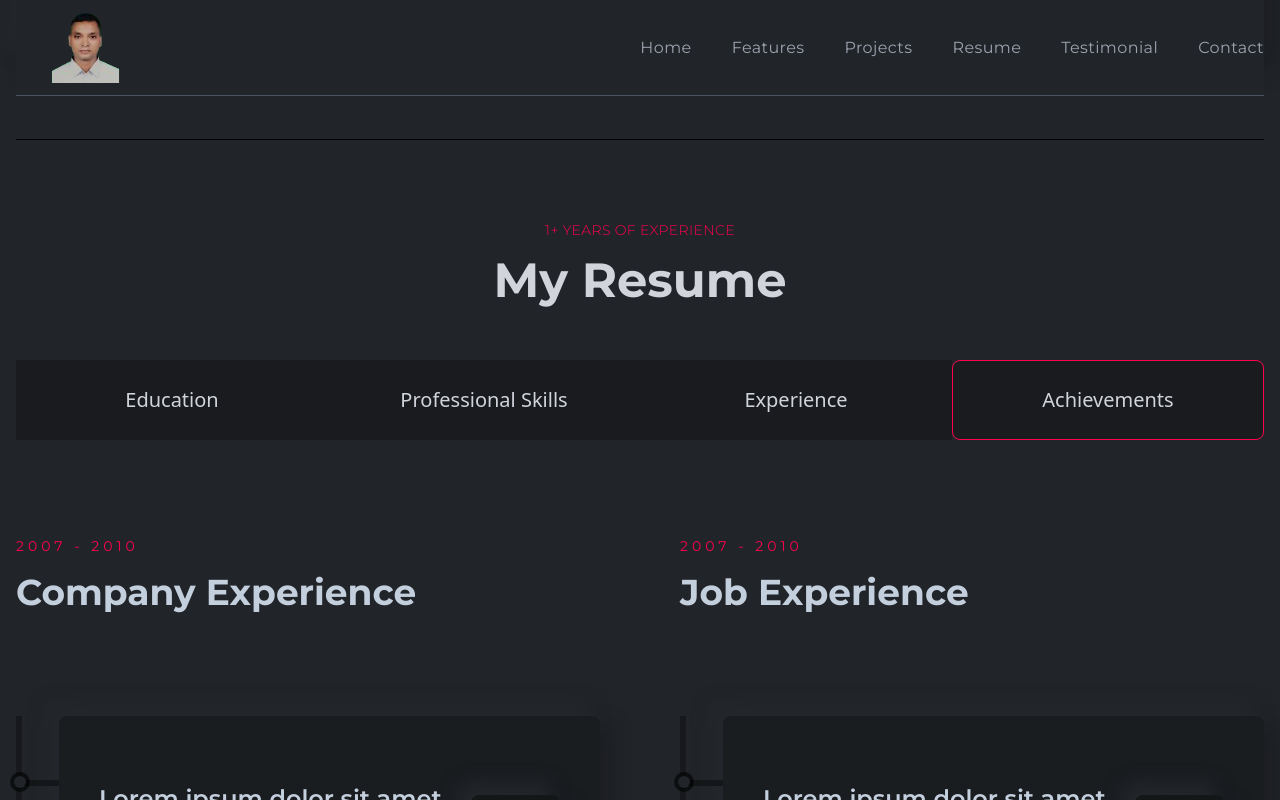
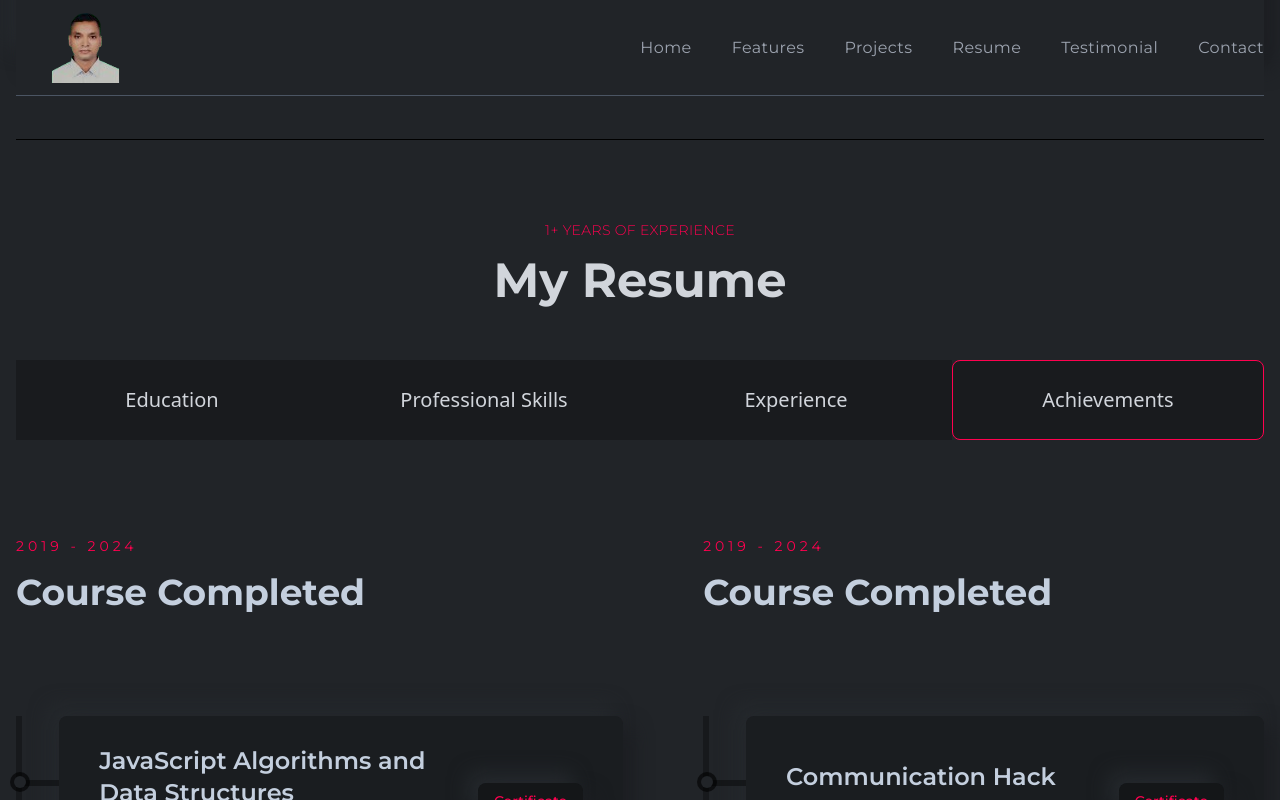
Before and after one commit to suzan-sheikh/protfolio, a React (Vite) app: page / in a window 1280 px wide. Both pictures are taken after a click on the item "Achievements". Shown: the part 2651-3451 px from the top of the page. Built offline with nearby package versions, Linux system fonts and the light colour scheme.

Commit message:
complited resumi part

```diff
--- a/src/App.jsx
+++ b/src/App.jsx
@@ -3,7 +3,7 @@ import Banner from "./components/banner/Banner";
 import Features from "./components/features/Features";
 import Projects from "./components/projects/Projects";
 import Resume from "./components/resume/Resume";
-import Testimonial from "./components/tesimonial/Testimonial";
+// import Testimonial from "./components/tesimonial/Testimonial";
 import Contact from "./components/contact/Contact";
 import Footer from "./components/footer/Footer";
 import FooterBottom from "./components/footer/FooterBottom";
@@ -17,7 +17,7 @@ function App() {
         <Features />
         <Projects />
         <Resume />
-        <Testimonial />
+        {/* <Testimonial /> */}
         <Contact />
         <Footer />
         <FooterBottom />
--- a/src/components/banner/LeftBanner.jsx
+++ b/src/components/banner/LeftBanner.jsx
@@ -33,7 +33,7 @@ const LeftBanner = () => {
      <Media />
 
      <div className="flex gap-4 justify-center">
-        <a href="#" target="_blank" rel="noopener noreferrer">
+        <a href="https://drive.google.com/file/d/1pmFw76mdaw9Jiuyzu0wUFjCS_Hru1hX4/view?usp=drive_link" target="_blank" rel="noopener noreferrer">
 
           <div className="w-60 h-16 bg-black bg-opacity-25 text-gray-200 text-xl inline-flex items-center justify-center rounded-md shadow-shadowOne hover:bg-opacity-40 hover:-translate-y-1 transition-all hover:text-designColor cursor-pointer duration-300">
           Download Resume
--- a/src/components/contact/Contact.jsx
+++ b/src/components/contact/Contact.jsx
@@ -31,7 +31,7 @@ const Contact = () => {
     } else if (!emailValidation(email)) {
       setErrMsg("Give a valid Email!");
     } else if (subject === "") {
-      setErrMsg("Plese give your Subject!");
+      setErrMsg("Please give your Subject!");
     } else if (message === "") {
       setErrMsg("Message is required!");
     } else {
--- a/src/components/resume/Achievement.jsx
+++ b/src/components/resume/Achievement.jsx
@@ -11,53 +11,53 @@ const Achievement = () => {
     >
       <div>
         <div className="py-12 font-titleFont flex flex-col gap-4">
-          <p className="text-sm text-designColor tracking-[4px]">2007 - 2010</p>
-          <h2 className="text-4xl font-bold">Company Experience</h2>
+          <p className="text-sm text-designColor tracking-[4px]">2019 - 2024</p>
+          <h2 className="text-4xl font-bold">Course Completed</h2>
         </div>
         <div className="mt-14 w-full h-[1000px] border-l-[6px] border-l-black border-opacity-30 flex flex-col gap-10">
           <ResumeCard
-            title="Lorem ipsum dolor sit amet."
-            subTitle="Lorem ipsum dolor sit amet alternative."
-            result="Success"
-            des="Lorem ipsum dolor sit amet consectetur adipisicing elit. Tempora itaque accusamus corporis dolor debitis natus sapiente, voluptates possimus minima totam!"
+            title="JavaScript Algorithms and Data Structures"
+            subTitle="I completed the JavaScript Algorithms and Data Structures course with FreeCodeCamp in 2019"
+            result="Certificate"
+            des="The JavaScript Algorithms and Data Structures course covering the fundamental concepts of JavaScript including algorithms, data structures, and essential problem solving techniques."
           />
           <ResumeCard
-            title="Lorem ipsum dolor sit amet."
-            subTitle="Lorem ipsum dolor sit amet alternative."
-            result="Success"
-            des="Lorem ipsum dolor sit amet consectetur adipisicing elit. Tempora itaque accusamus corporis dolor debitis natus sapiente, voluptates possimus minima totam!"
+            title="ResPonsive Web Design"
+            subTitle="I completed the Responsive Web Design course with FreeCodeCamp in 2021."
+            result="Certificate"
+            des="The Responsive Web Design course from freeCodeCamp teaches how to create greater web pages on any device, focusing on HTML, CSS, and media queries."
           />
           <ResumeCard
-            title="Lorem ipsum dolor sit amet."
-            subTitle="Lorem ipsum dolor sit amet alternative."
-            result="Success"
-            des="Lorem ipsum dolor sit amet consectetur adipisicing elit. Tempora itaque accusamus corporis dolor debitis natus sapiente, voluptates possimus minima totam!"
+            title="Corporate Etiquette"
+            subTitle="10 minute school in 2024."
+            result="Certificate"
+            des="Learned efficient meetings, data security, cloud software benefits, official email/SMS use, and effectively using IQ and EQ at work."
           />
         </div>
       </div>
       <div>
         <div className="py-12 font-titleFont flex flex-col gap-4">
-          <p className="text-sm text-designColor tracking-[4px]">2007 - 2010</p>
-          <h2 className="text-4xl font-bold">Job Experience</h2>
+          <p className="text-sm text-designColor tracking-[4px]">2019 - 2024</p>
+          <h2 className="text-4xl font-bold">Course Completed</h2>
         </div>
         <div className="mt-14 w-full h-[1000px] border-l-[6px] border-l-black border-opacity-30 flex flex-col gap-10">
           <ResumeCard
-            title="Lorem ipsum dolor sit amet."
-            subTitle="Lorem ipsum dolor sit amet alternative."
-            result="Success"
-            des="Lorem ipsum dolor sit amet consectetur adipisicing elit. Tempora itaque accusamus corporis dolor debitis natus sapiente, voluptates possimus minima totam!"
+            title="Communication Hack"
+            subTitle="I completed the Communication Hack course with 10 minute school in 2024."
+            result="Certificate"
+            des="The 10-Minute School Communication Hack emphasizes effective interaction: use names, avoid filler, maintain eye contact, listen actively, and give constructive feedback."
           />
           <ResumeCard
-            title="Lorem ipsum dolor sit amet."
-            subTitle="Lorem ipsum dolor sit amet alternative."
-            result="Success"
-            des="Lorem ipsum dolor sit amet consectetur adipisicing elit. Tempora itaque accusamus corporis dolor debitis natus sapiente, voluptates possimus minima totam!"
+            title="Proper Email Writing"
+            subTitle="10 minute school in 2024."
+            result="Certificate"
+            des="Proper Email Writing Course covers essential skills including email fields, subject lines, tone, salutations, acronyms, and response etiquette for professionalism."
           />
           <ResumeCard
-            title="Lorem ipsum dolor sit amet."
-            subTitle="Lorem ipsum dolor sit amet alternative."
-            result="Success"
-            des="Lorem ipsum dolor sit amet consectetur adipisicing elit. Tempora itaque accusamus corporis dolor debitis natus sapiente, voluptates possimus minima totam!"
+            title="Basic JavaScript"
+            subTitle="Bangladesh Army."
+            result="Certificate"
+            des="The Basic JavaScript course covered essential topics: variables, data types, functions, conditionals, loops, arrays, objects, DOM manipulation, and basic event handling."
           />
         </div>
       </div>
--- a/src/components/tesimonial/Testimonial.jsx
+++ b/src/components/tesimonial/Testimonial.jsx
@@ -111,7 +111,7 @@ const Testimonial = () => {
                   <p className="text-xs uppercase text-designColor tracking-wide mb-2">
                     Bound - Trolola
                   </p>
-                  <h3 className="text-2xl font-bold">Sakib Millat</h3>
+                  <h3 className="text-2xl font-bold">Md. Sohan Millat Sakib</h3>
                   <p className="text-base tracking-wide text-gray-500">
                     Operation Officer
                   </p>
```
